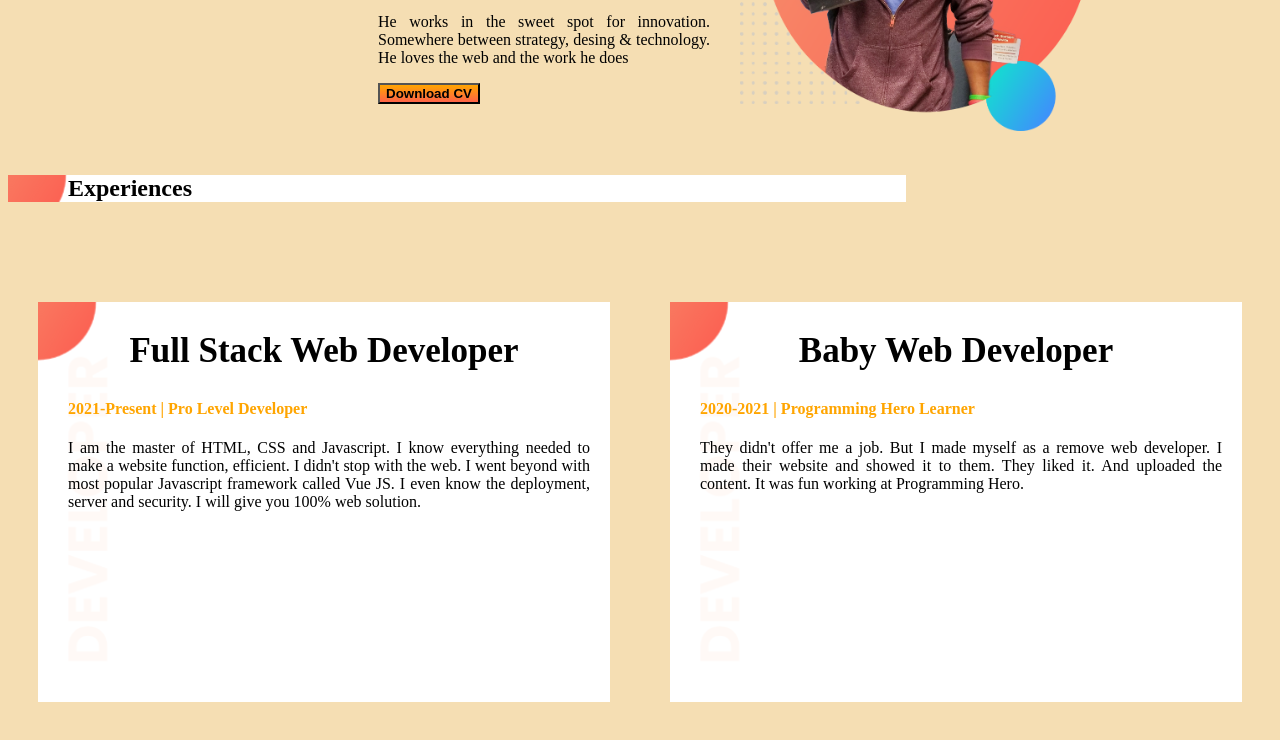
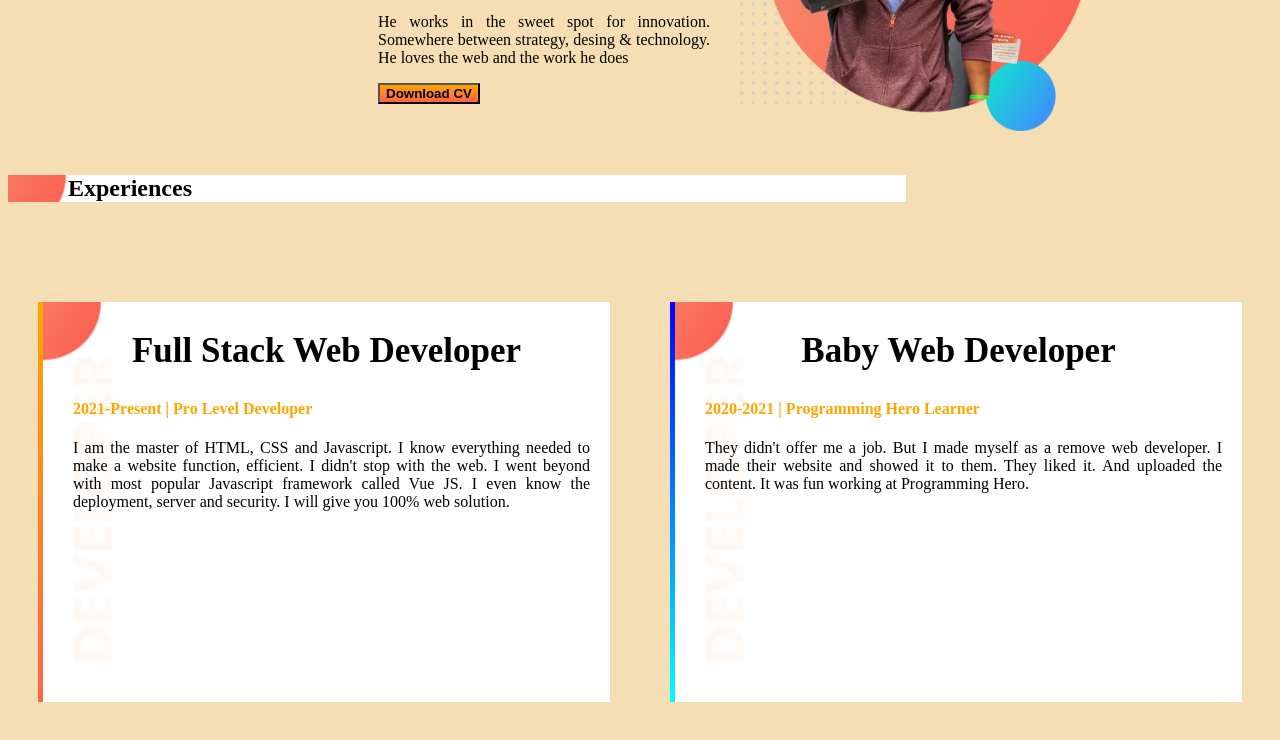
Before and after one commit to deb-rabbi/project-01, a plain HTML site: page index.html in a window 1280 px wide. Shown: the part 907-1647 px from the top of the page. Drawn offline with Linux system fonts and the light colour scheme.

Commit message:
final-edition

```diff
--- a/style.css
+++ b/style.css
@@ -64,6 +64,10 @@ body #rabbi{
    margin-top: 80px;
    margin-left: 30px;
    margin-right: 30px;
+   border-left: 5px solid;
+   border-image: linear-gradient(orange, tomato);
+   border-image-slice: 5;
+
 
 }
 .blog1 h1{
@@ -77,6 +81,12 @@ body #rabbi{
    margin-top: 80px;
    margin-right: 30px;
    margin-left: 30px;
+   border-left: 5px solid;
+   border-image: linear-gradient(blue, cyan);
+   border-image-slice: 5;
+
+
+
 }
 .blog2 h1{
    text-align: center;
```
